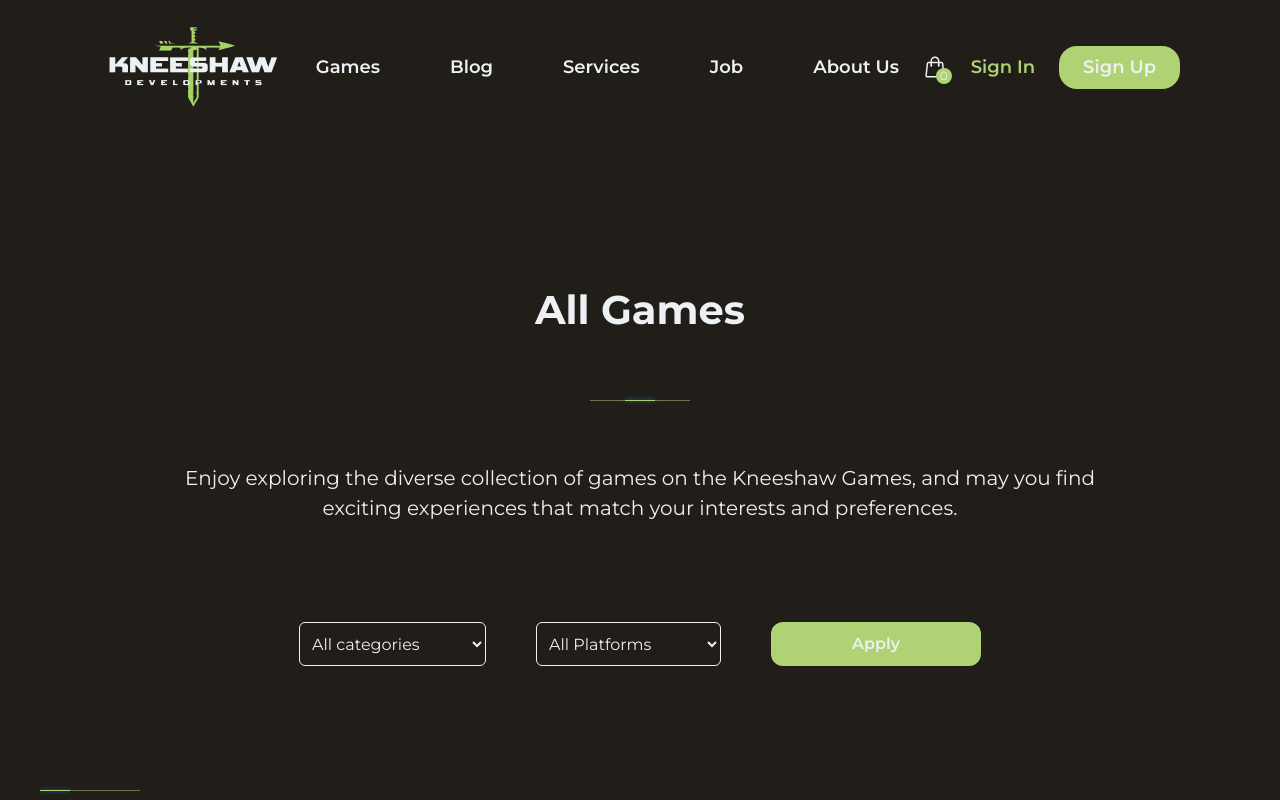
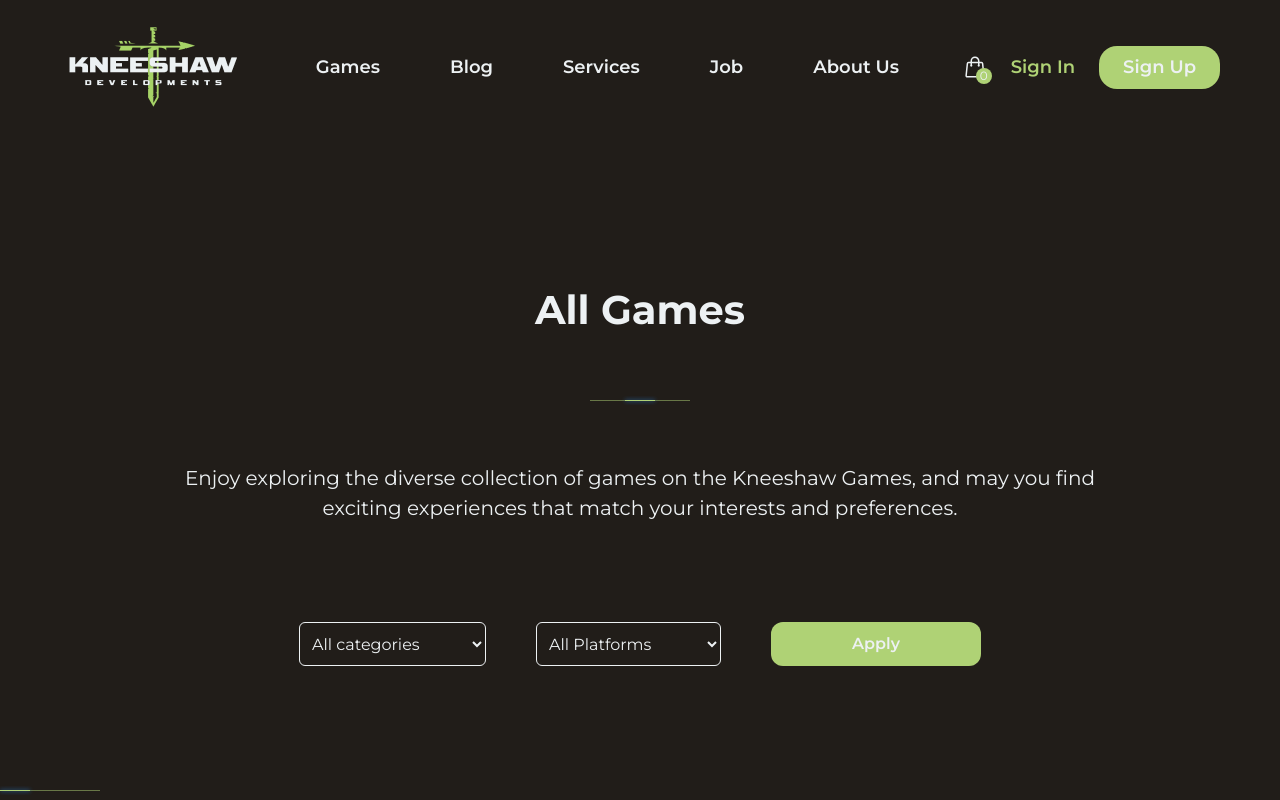
Before and after one commit to joyfulmagician/kneeshaw.develop, a Next.js app: page /games in a window 1280 px wide. Shown: the top 800 px of the page. Built offline with nearby package versions, Linux system fonts and the light colour scheme.

Commit message:
update header

```diff
--- a/src/app/games/page.tsx
+++ b/src/app/games/page.tsx
@@ -12,8 +12,9 @@ export const metadata: Metadata = {
 
 export default function games() {
   const newLocal = "/images/aboutus_lineimage_01.svg";
+
   return (
-    <main className="flex min-h-screen w-full flex-col bg-[#211D19] px-[80px] text-white sm:px-[40px]">
+    <main className="flex min-h-screen w-full flex-col bg-[#211D19] text-white">
       <Header />
 
       <section className="mt-[146px] flex flex-col items-center">
--- a/src/components/layout/Header.tsx
+++ b/src/components/layout/Header.tsx
@@ -5,6 +5,7 @@ import { useState } from "react";
 
 import clsx from "clsx";
 import { HiOutlineShoppingBag, HiBars3 } from "react-icons/hi2";
+import { IoMdClose } from "react-icons/io";
 
 import { useRole } from "@/contexts/RoleContext";
 import { ROLES } from "@/utils/constants";
@@ -129,13 +130,15 @@ export default function Header() {
                 Sign Up
               </Link>
 
-              <HiBars3
+              <div
                 className={clsx(
                   "block cursor-pointer text-[24px] lg:hidden",
                   role === ROLES.PLAYER ? "text-[#EDF1F3]" : "text-[#000000]",
                 )}
                 onClick={handleMenuClick}
-              />
+              >
+                {openMenu ? <IoMdClose /> : <HiBars3 />}
+              </div>
             </div>
           </div>
 
```
